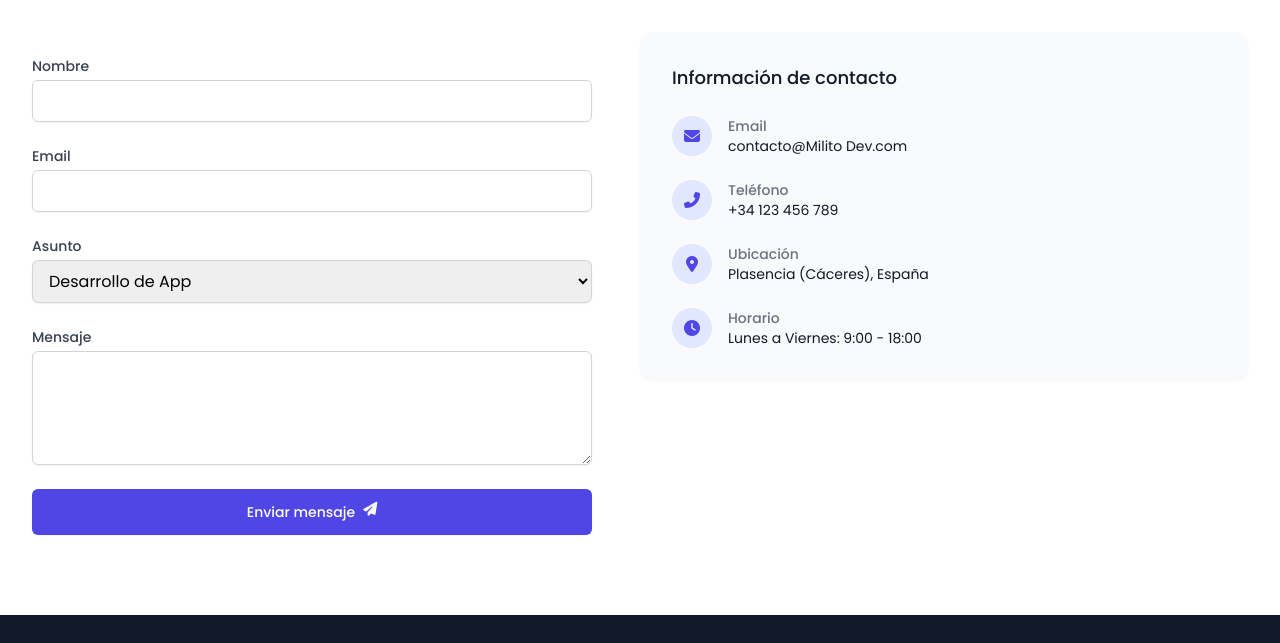
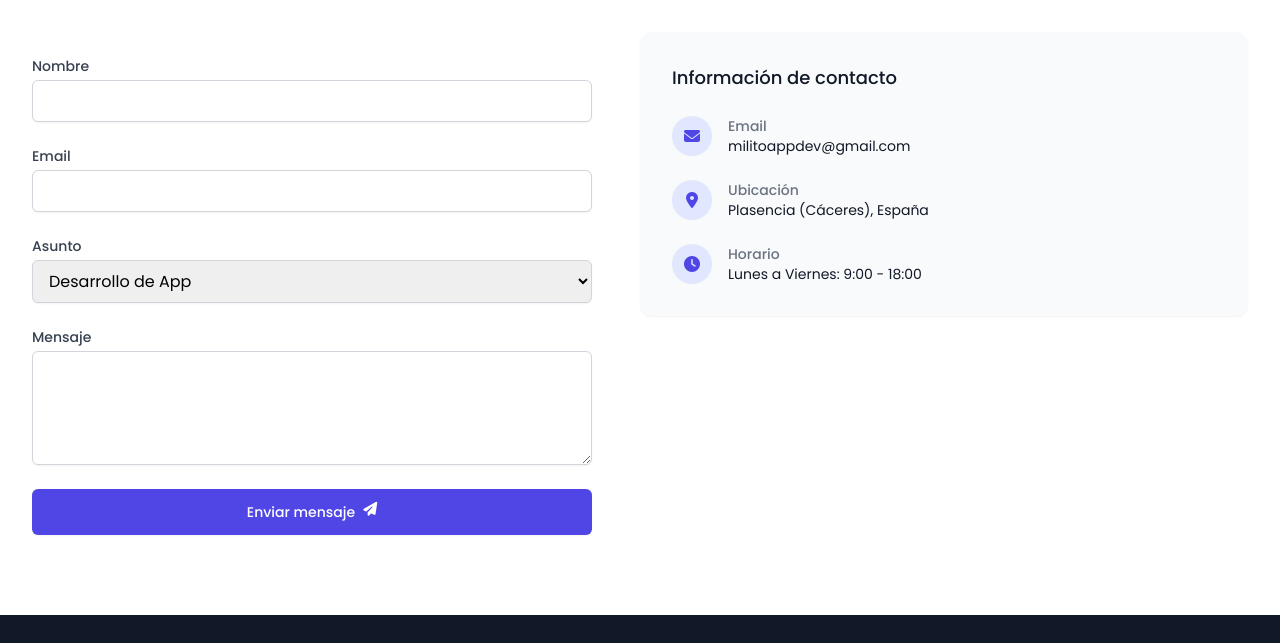
Before and after one commit to 1milito1/MilitoDev, a plain HTML site: page index.html in a window 1280 px wide. Shown: the part 3480-4123 px from the top of the page. Drawn offline with nearby package versions, Linux system fonts and the light colour scheme.

```diff
--- a/index.html
+++ b/index.html
@@ -475,21 +475,10 @@
                                 </div>
                                 <div class="ml-4">
                                     <p class="text-sm font-medium text-gray-500">Email</p>
-                                    <p class="text-sm text-gray-900">contacto@Milito Dev.com</p>
+                                    <p class="text-sm text-gray-900">militoappdev@gmail.com</p>
                                 </div>
                             </div>
 
-                            <div class="flex items-start">
-                                <div class="flex-shrink-0">
-                                    <div class="flex items-center justify-center h-10 w-10 rounded-full bg-indigo-100 text-indigo-600">
-                                        <i class="fas fa-phone-alt"></i>
-                                    </div>
-                                </div>
-                                <div class="ml-4">
-                                    <p class="text-sm font-medium text-gray-500">Teléfono</p>
-                                    <p class="text-sm text-gray-900">+34 123 456 789</p>
-                                </div>
-                            </div>
 
                             <div class="flex items-start">
                                 <div class="flex-shrink-0">
@@ -678,4 +667,5 @@
         });
     </script>
 </body>
+
 </html>
```
